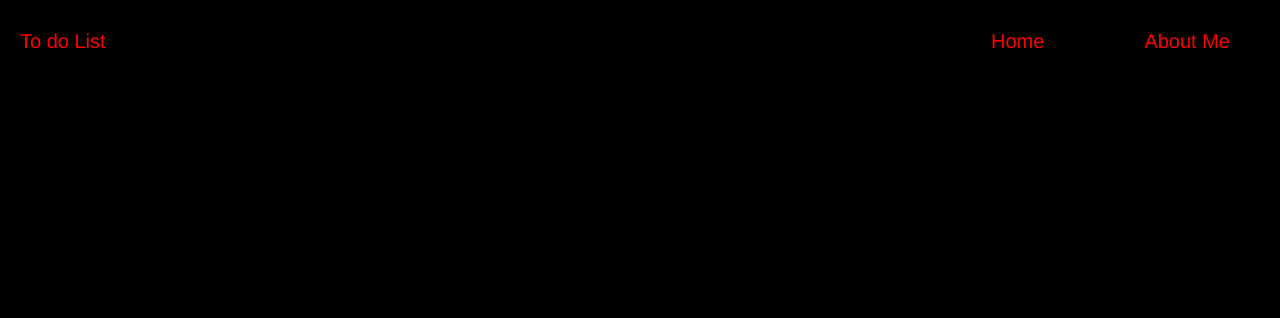
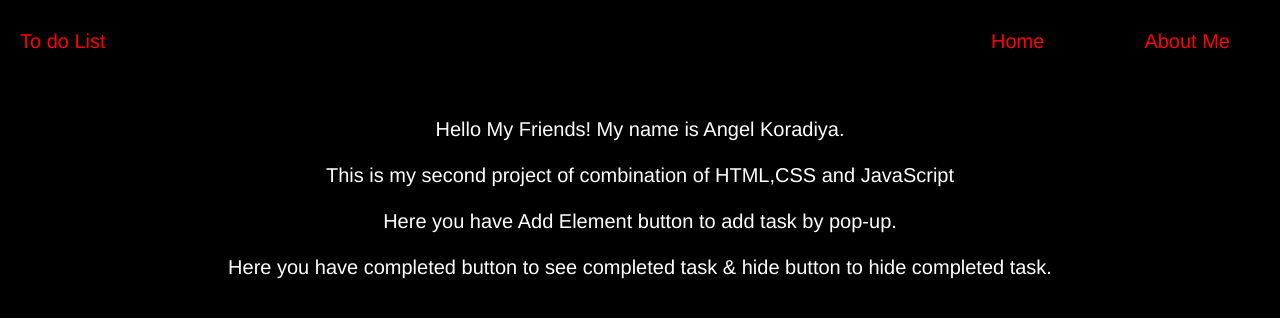
Before and after one commit to ANGELKORADIYA/TO-DO-LIST, a plain HTML site: page aboutme.html in a window 1280 px wide. Drawn offline with Linux system fonts and the light colour scheme.

Commit message:
About me

```diff
--- a/aboutme.html
+++ b/aboutme.html
@@ -21,5 +21,10 @@
         </div>
     </nav>
     </main>
+    <div class="text" style="display: block;">Hello My Friends! My name is Angel Koradiya.<br><br>This is my second project of combination of HTML,CSS and JavaScript
+        <br><br> Here you have Add Element button to add task by pop-up.
+
+   <br><br> Here you have completed button to see completed task & hide button to hide completed task.
+    </div>
 </body>
 </html>
```
